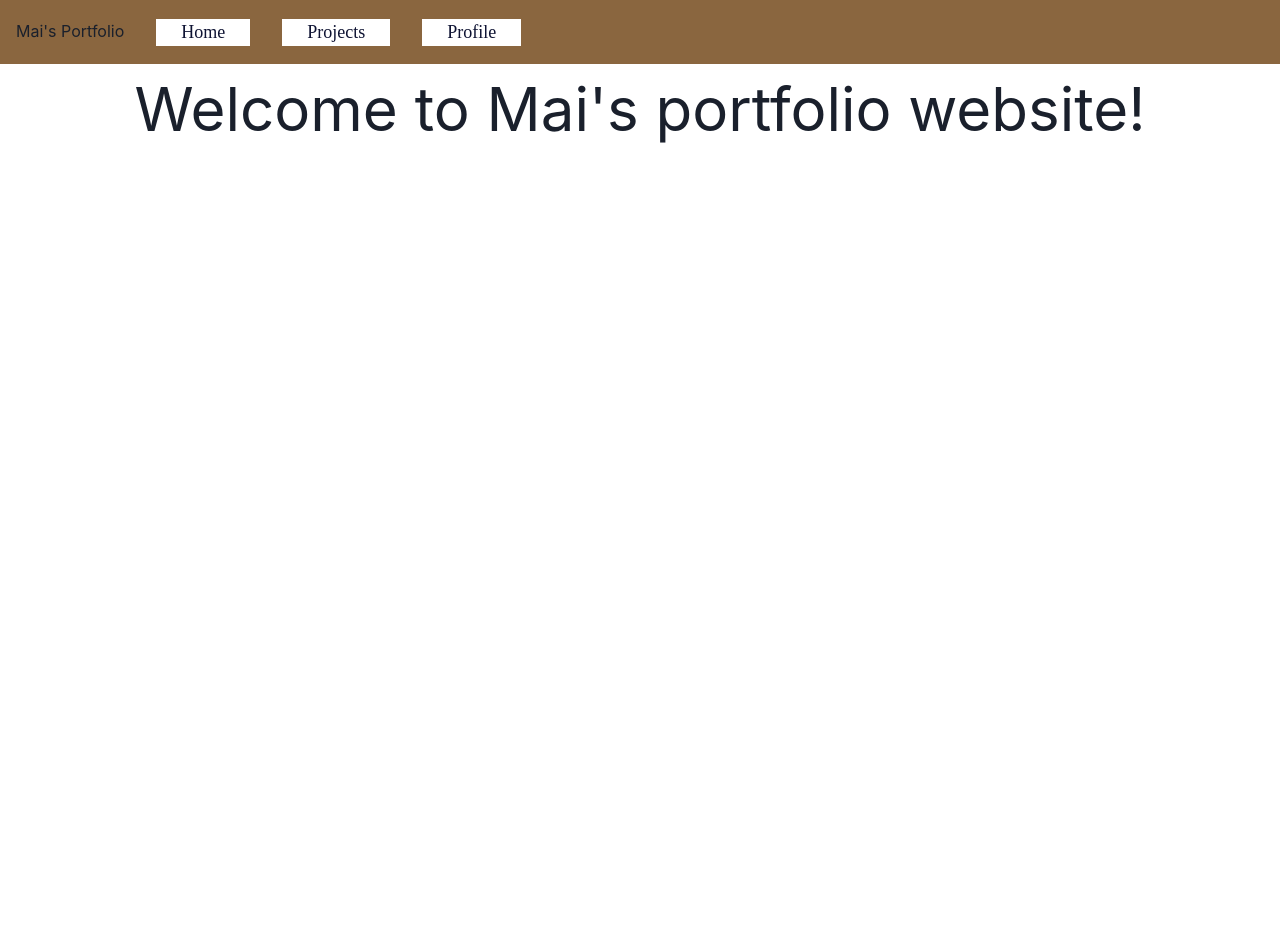
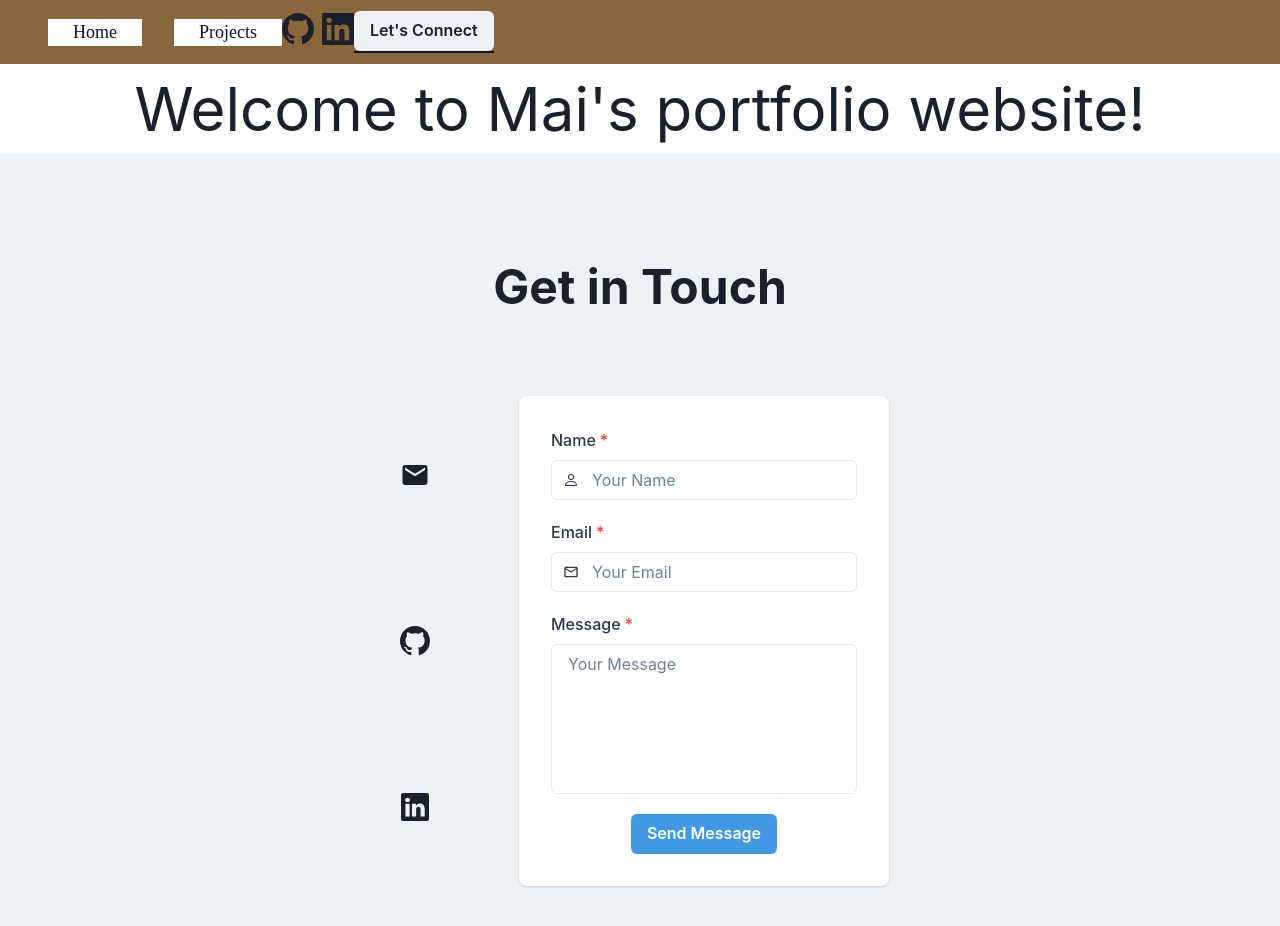
Before and after one commit to vmaineng/mai-portfolio, a React (Create React App) app: page /contact in a window 1280 px wide. Shown: the top 926 px of the page. Before the commit the page ends 800 px from the top, so only its background shows below. Built offline with nearby package versions, Linux system fonts and the light colour scheme; data requests are answered from the project's data file.

Commit message:
added icons

```diff
--- a/package.json
+++ b/package.json
@@ -16,7 +16,7 @@
     "json-server": "^0.17.0",
     "react": "^18.2.0",
     "react-dom": "^18.2.0",
-    "react-icons": "^4.4.0",
+    "react-icons": "^4.6.0",
     "react-router-dom": "^6.3.0",
     "react-scripts": "5.0.1",
     "web-vitals": "^2.1.4"
--- a/src/components/App.js
+++ b/src/components/App.js
@@ -3,7 +3,7 @@
 import "../App.css";
 import Home from "./Home";
 import Navbar from "./Navbar";
-import ProfilePage from "../pages/ProfilePage";
+import ContactPage from "../pages/ContactPage";
 import ProjectPage from "../pages/ProjectPage";
 import { Routes, Route } from "react-router-dom";
 import { Text } from '@chakra-ui/react'
@@ -17,7 +17,7 @@ function App() {
         <Text fontSize='6xl'>Welcome to Mai's portfolio website!</Text>
         <Routes>
           <Route path="/" element={<Home />} />
-          <Route path="/profile" element={<ProfilePage />} />
+          <Route path="/contact" element={<ContactPage />} />
           <Route
             path="/projects"
             element={<ProjectPage />}
--- /dev/null
+++ b/src/components/Contact.js
@@ -0,0 +1,12 @@
+import React from 'react'
+import ContactForm from './ContactForm'
+
+function Contact() {
+  return (
+    <div>
+        <ContactForm />
+    </div>
+  )
+}
+
+export default Contact
--- a/src/components/ContactForm.js
+++ b/src/components/ContactForm.js
@@ -15,7 +15,7 @@ import {
   Stack,
   Textarea,
   Tooltip,
-  // useClipboard,
+  useClipboard,
   useColorModeValue,
   VStack,
 } from "@chakra-ui/react";
--- a/src/components/Navbar.js
+++ b/src/components/Navbar.js
@@ -1,25 +1,38 @@
 import React from 'react'
 import {NavLink} from "react-router-dom";
-import { Box, Flex, HStack} from '@chakra-ui/react';
+import {   Breadcrumb,
+  Flex,
+  HStack,
+  BreadcrumbItem,
+  Icon,
+  Link,
+  Button
+ } from '@chakra-ui/react';
+import { GoMarkGithub} from 'react-icons/go';
+import {GrLinkedin} from 'react-icons/gr';
 
 function Navbar() {
   return (
-    <Box bg='#8a663f' px={4}>
+    <Breadcrumb bg='#8a663f' px={4}>
     <Flex h={16} alignItems={'center'} justifyContent={'space-between'}>
       <HStack spacing={8} alignItems={'right'}>
-        <Box>Mai's Portfolio</Box>
+        <BreadcrumbItem>Mai's Portfolio</BreadcrumbItem>
         <HStack as={'nav'} spacing={4} display={{ base: 'flex', md: 'flex' }}>
         <NavLink to="/" className='nav-link'> Home</NavLink>
         </HStack>
           <HStack as={'nav'} spacing={4} display={{ base: 'flex', md: 'flex' }}>
         <NavLink to="/projects" className='nav-link'> Projects</NavLink>
         </HStack>
-          <HStack as={'nav'} spacing={4} display={{ base: 'flex', md: 'flex' }}>
-        <NavLink to="/profile" className='nav-link'> Profile</NavLink>
         </HStack>
+        <HStack className="socials" alignItems={'right'}>
+         <Link href="https://github.com/vmaineng"><Icon as={GoMarkGithub} w={8} h={8}/></Link>
+         <Link href="https://www.linkedin.com/in/mai-vang-software-engineer/"><Icon as={GrLinkedin} w={8} h={8}/></Link>
         </HStack>
+        <NavLink to="/contact">
+        <Button classname="vvd" onClick={() => console.log('connect')}><span>Let's Connect</span></Button>
+        </NavLink>
       </Flex>
-    </Box>
+    </Breadcrumb>
   )
 }
 
--- a/src/components/Profile.js
+++ /dev/null
@@ -1,16 +0,0 @@
-import React from 'react'
-import ContactForm from './ContactForm';
-
-
-function Profile({profile}) {
-  return (
-    <div>Profile
-{profile.name}
-{profile.location}
-
-    <ContactForm />
-    </div>
-  )
-}
-
-export default Profile
--- /dev/null
+++ b/src/pages/ContactPage.js
@@ -0,0 +1,26 @@
+import React, {useState, useEffect} from 'react'
+import Contact from '../components/Contact'
+
+
+function ContactPage() {
+const [contacts, setContact] = useState([]);
+
+useEffect(() => {
+  fetch('http://localhost:4000/profile')
+  .then(r => r.json())
+  .then(setContact)
+}, [])
+
+const contactCard = contacts.map((contact) =>
+<Contact key={contact.id} contact={contact}/> )
+
+  return (
+    <div>
+
+    {contactCard}
+
+    </div>
+  )
+}
+
+export default ContactPage
--- a/src/pages/ProfilePage.js
+++ /dev/null
@@ -1,26 +0,0 @@
-import React, {useState, useEffect} from 'react'
-import Profile from '../components/Profile'
-
-
-function ProfilePage() {
-const [profiles, setProfile] = useState([]);
-
-useEffect(() => {
-  fetch('http://localhost:4000/profile')
-  .then(r => r.json())
-  .then(setProfile)
-}, [])
-
-const profileCard = profiles.map((profile) =>
-<Profile key={profile.id} profile={profile}/> )
-
-  return (
-    <div>ProfilePage
-
-    {profileCard}
-
-    </div>
-  )
-}
-
-export default ProfilePage
```
Also changed, not shown: 1 other file (tests, documents, lock files or other folders).
